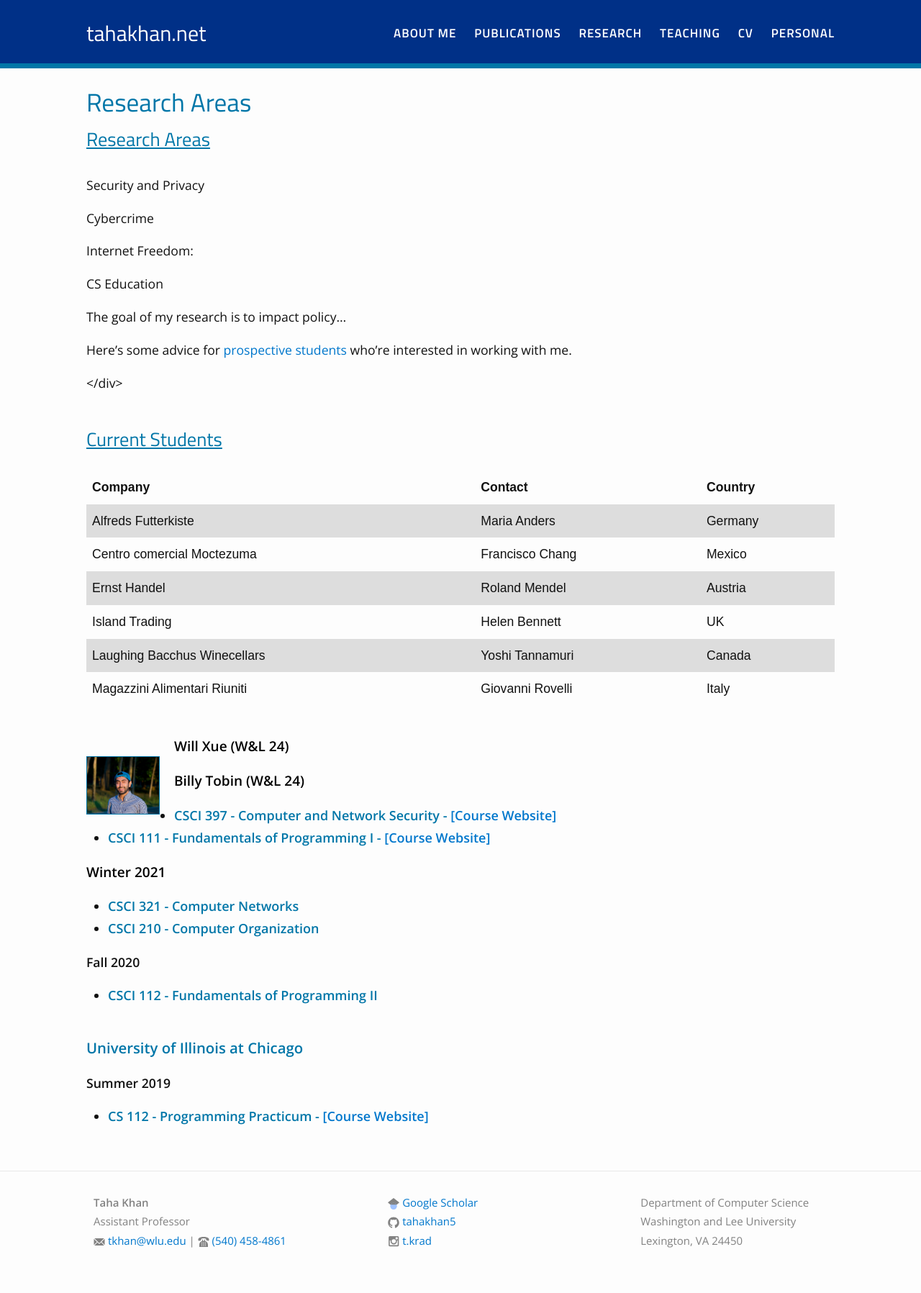
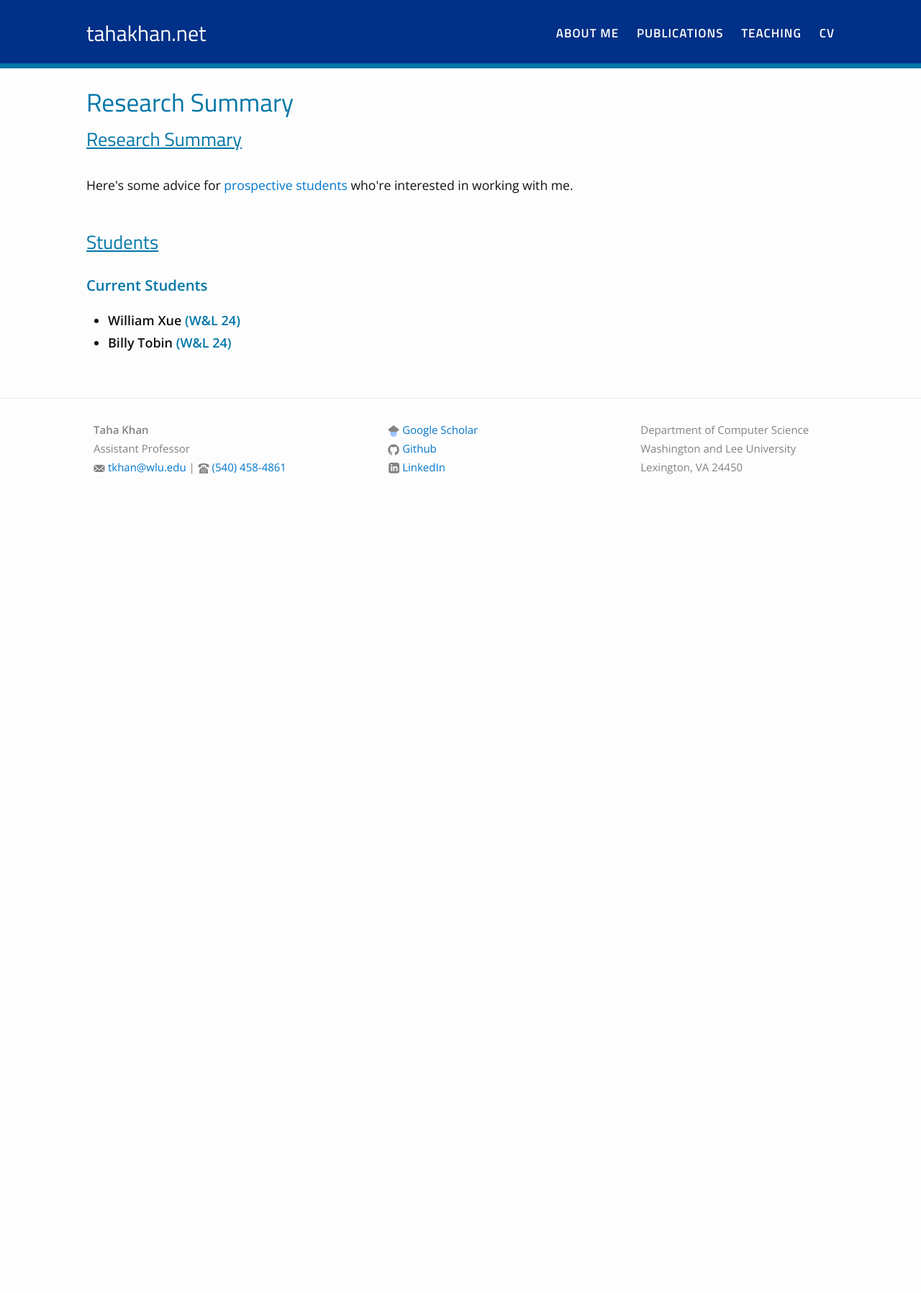
Before and after one commit to tkrad/tahakhan.net, a Jekyll site: the page built from research.md, in a window 1280 px wide. Shown: the whole page at 72% size. Built offline with Jekyll 4.4.1, drawn with Linux system fonts in a browser that asks for light colours; our own code applies the rules of GitHub Pages for plain Markdown files; after the commit the page ends 900 px from its top, so only the background shows below that.

Commit message:
basic launch ready

```diff
--- a/_config.yml
+++ b/_config.yml
@@ -5,8 +5,8 @@ email: tkhan@wlu.edu
 
 baseurl: "" # the subpath of your site, e.g. /blog/
 url: "http://tahakhan.net" # the base hostname & protocol for your site
-github_username:  tahakhan5
-instagram_name: t.krad
+github_username:  tkrad
+linkedin: true
 google_scholar: true
 
 # Build settings
--- a/_includes/footer.html
+++ b/_includes/footer.html
@@ -66,26 +66,19 @@
                 </svg>
               </span>
 
-              <span class="username">{{ site.github_username }}</span>
+              <span class="username">Github</span>
             </a>
           </li>
           {% endif %}
 
-          {% if site.instagram_name %}
+          {% if site.linkedin %}
           <li>
-            <a href="https://instagram.com/{{ site.instagram_name }}">
+            <a href="https://www.linkedin.com/in/mohammad-taha-khan-49513581/">
               <span class="icon  icon--instagram">
-                <svg xmlns="http://www.w3.org/2000/svg" viewBox="-5 0 72 72" aria-labelledby="title"
-aria-describedby="desc" role="img" xmlns:xlink="http://www.w3.org/1999/xlink">
-  <title>Instagram</title>
-  <desc>A solid styled icon from Orion Icon Library.</desc>
-  <path data-name="layer1"
-  d="M8.2 0h47.6A7.989 7.989 0 0 1 64 8.2v47.6a7.989 7.989 0 0 1-8.2 8.2H8.2A7.989 7.989 0 0 1 0 55.8V8.2A7.989 7.989 0 0 1 8.2 0zm38.4 7.1a2.9 2.9 0 0 0-2.9 2.9v6.9a2.9 2.9 0 0 0 2.9 2.9h7.2a2.9 2.9 0 0 0 2.9-2.9V10a2.9 2.9 0 0 0-2.9-2.9zm10.2 20h-5.6a19.758 19.758 0 0 1 .8 5.5c0 10.6-8.9 19.3-19.9 19.3s-19.9-8.6-19.9-19.3a19.758 19.758 0 0 1 .8-5.5H7.1v27a2.476 2.476 0 0 0 2.5 2.5h44.6a2.476 2.476 0 0 0 2.5-2.5l.1-27zm-24.7-7.7a12.723 12.723 0 0 0-12.9 12.5 12.64 12.64 0 0 0 12.9 12.4A12.723 12.723 0 0 0 45 31.8a12.64 12.64 0 0 0-12.9-12.4z"
-  fill="#202020"></path>
-</svg>
+                <svg xmlns="http://www.w3.org/2000/svg" width="24" height="" viewBox="-2 0 26 26"><path d="M19 0h-14c-2.761 0-5 2.239-5 5v14c0 2.761 2.239 5 5 5h14c2.762 0 5-2.239 5-5v-14c0-2.761-2.238-5-5-5zm-11 19h-3v-11h3v11zm-1.5-12.268c-.966 0-1.75-.79-1.75-1.764s.784-1.764 1.75-1.764 1.75.79 1.75 1.764-.783 1.764-1.75 1.764zm13.5 12.268h-3v-5.604c0-3.368-4-3.113-4 0v5.604h-3v-11h3v1.765c1.396-2.586 7-2.777 7 2.476v6.759z"/></svg>
               </span>
 
-              <span class="username"> {{ site.instagram_name }}</span>
+              <span class="username"> LinkedIn</span>
             </a>
           </li>
           {% endif %}
--- a/index.html
+++ b/index.html
@@ -2,7 +2,7 @@
 layout: page
 ---
 
-{% include image.html url="/images/taha.png" width=230 align="right" %}
+{% include image.html url="/images/taha.png" width=220 align="right" %}
 
 <div class="home" style="margin-right: 30px; margin-left: 30px;">
 <p>
@@ -15,8 +15,7 @@ layout: page
     where I was advised by <a href="https://www.cs.uic.edu/~ckanich/">Chris Kanich</a>. I'm originally
     from Pakistan, where I did my undergraduate in Electrical Engineering at the
     <a href="https://www.lums.edu.pk/"> Lahore University of Management Sciences</a>.
-    I've also worked at multiple research labs and the industry in the United States. You can read
-    more about my personal life and interests <a href="/personal/">here</a>.
+    <!-- You can read more about my personal life and interests <a href="/personal/">here</a>. -->
 </p>
 <br>
 <h1 style="margin-bottom:15px">Research Interests</h1>
--- a/research.md
+++ b/research.md
@@ -3,106 +3,18 @@ layout: page
 permalink: /research/
 ---
 
-# <u>Research Areas</u>
+# <u>Research Summary</u>
 <br>
+<div>
+Here's some advice for <a href="/prospective_students">prospective students</a> who're interested in working with me.
+</div>
 
-Security and Privacy
+<div style="margin-bottom:50px"></div>
 
-Cybercrime
+# <u>Students</u>
+<div style="margin-bottom:40px"></div>
+<h3><div style = "color:#0076A8; font-weight: bold; font-size:1.05em">Current Students</div></h3>
+* <div style = "color:#black; font-weight: bold; font-size:18px">William Xue <div style = "color:#0076A8; display:inline">(W&L 24)</div> </div>
+* <div style = "color:#black; font-weight: bold; font-size:18px">Billy Tobin <div style = "color:#0076A8; display:inline">(W&L 24)</div> </div>
 
-Internet Freedom:
-
-CS Education
-
-
-The goal of my research is to impact policy...
-
-
-Here's some advice for <a href="/prospective_students">prospective students</a> who're interested in working with me.
-
-</div>
-<div style="margin-bottom:50px"></div>
-# <u>Current Students</u>
-<div style="margin-bottom:40px"></div>
-
-<style>
-table {
-  font-family: arial, sans-serif;
-  border-collapse: collapse;
-  width: 100%;
-}
-
-td, th {
-  border: 0px solid #dddddd;
-  text-align: left;
-  padding: 8px;
-}
-
-tr:nth-child(even) {
-  background-color: #dddddd;
-}
-</style>
-
-<table>
-  <tr>
-    <th>Company</th>
-    <th>Contact</th>
-    <th>Country</th>
-  </tr>
-  <tr>
-    <td>Alfreds Futterkiste</td>
-    <td>Maria Anders</td>
-    <td>Germany</td>
-  </tr>
-  <tr>
-    <td>Centro comercial Moctezuma</td>
-    <td>Francisco Chang</td>
-    <td>Mexico</td>
-  </tr>
-  <tr>
-    <td>Ernst Handel</td>
-    <td>Roland Mendel</td>
-    <td>Austria</td>
-  </tr>
-  <tr>
-    <td>Island Trading</td>
-    <td>Helen Bennett</td>
-    <td>UK</td>
-  </tr>
-
-  <tr>
-    <td>Laughing Bacchus Winecellars</td>
-    <td>Yoshi Tannamuri</td>
-    <td>Canada</td>
-  </tr>
-  <tr>
-    <td>Magazzini Alimentari Riuniti</td>
-    <td>Giovanni Rovelli</td>
-    <td>Italy</td>
-  </tr>
-</table>
-<div style="margin-bottom:40px"></div>
-
-{% include image.html url="/images/taha.png" width=100 align="left" %}
-
-<div style = "color:black; font-weight: bold; font-size:19px; margin-bottom:15px">Will Xue (W&L 24)</div>
-
-<div style = "color:black; font-weight: bold; font-size:19px; margin-bottom:15px">Billy Tobin (W&L 24)</div>
-
-* <div style = "color:#0076A8; font-weight: bold; font-size:18px">CSCI 397 - Computer and Network Security - <a href="" target="_blank">[Course Website]</a></div>
-
-* <div style = "color:#0076A8; font-weight: bold; font-size:18px">CSCI 111 - Fundamentals of Programming I - <a href="" target="_blank">[Course Website]</a></div>
-
-
-<div style = "color:black; font-weight: bold; font-size:19px; margin-bottom:15px">Winter 2021</div>
-* <div style = "color:#0076A8; font-weight: bold; font-size:18px">CSCI 321 - Computer Networks</div>
-* <div style = "color:#0076A8; font-weight: bold; font-size:18px">CSCI 210 - Computer Organization</div>
-
-**Fall 2020**
-* <div style = "color:#0076A8; font-weight: bold; font-size:18px">CSCI 112 - Fundamentals of Programming II<div>
-<div style="margin-bottom:40px"></div>
-
-<h3><div style = "color:#0076A8; font-weight: bold; font-size:1.05em;">University of Illinois at Chicago</div></h3>
-**Summer 2019**
-* <div style = "color:#0076A8; font-weight: bold; font-size:18px">CS 112 - Programming Practicum -
-<a href="https://cs211sm19.class.uic.edu/" target="_blank">[Course Website]</a></div>
+<!-- <h3><div style = "color:#0076A8; font-weight: bold; font-size:1.05em; margin-top:30px">Graduated Alumni</div></h3> -->
```
Also changed, not shown: _data/menu.yml (+4 -4 lines).
